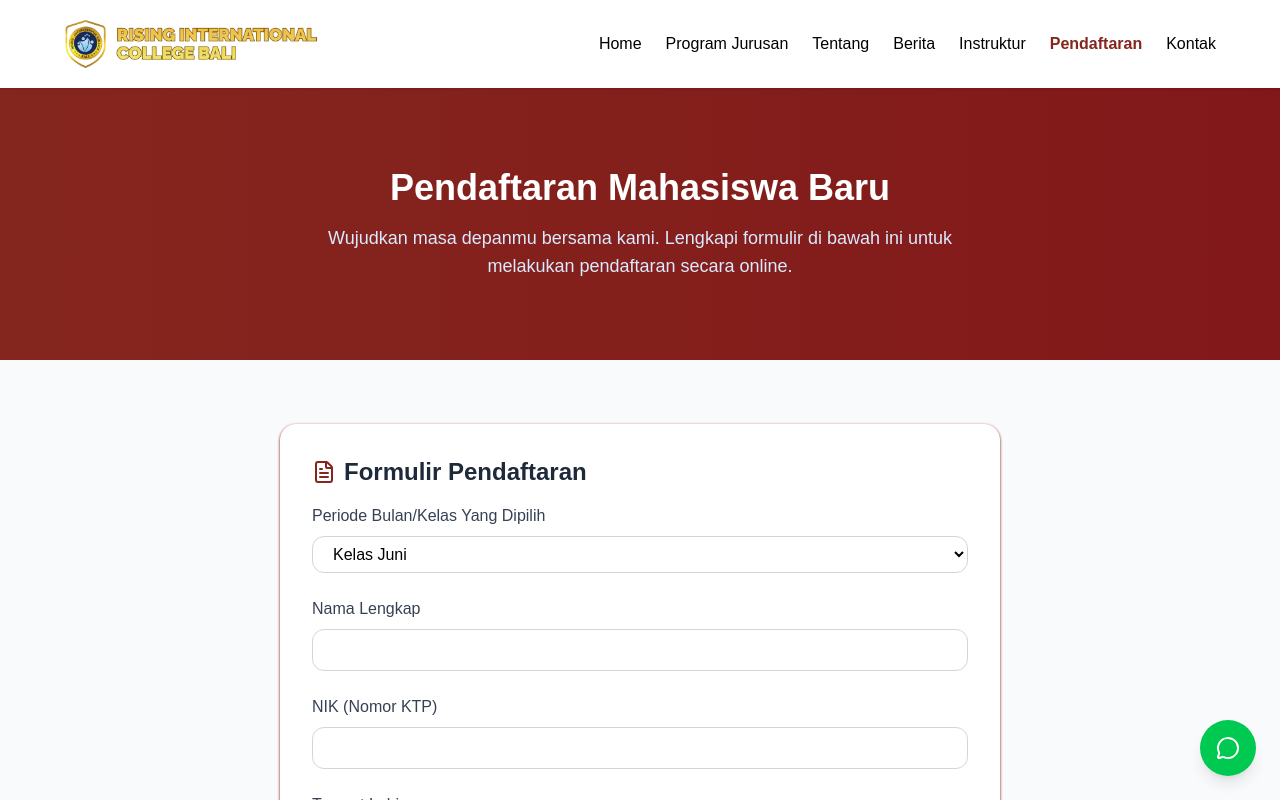
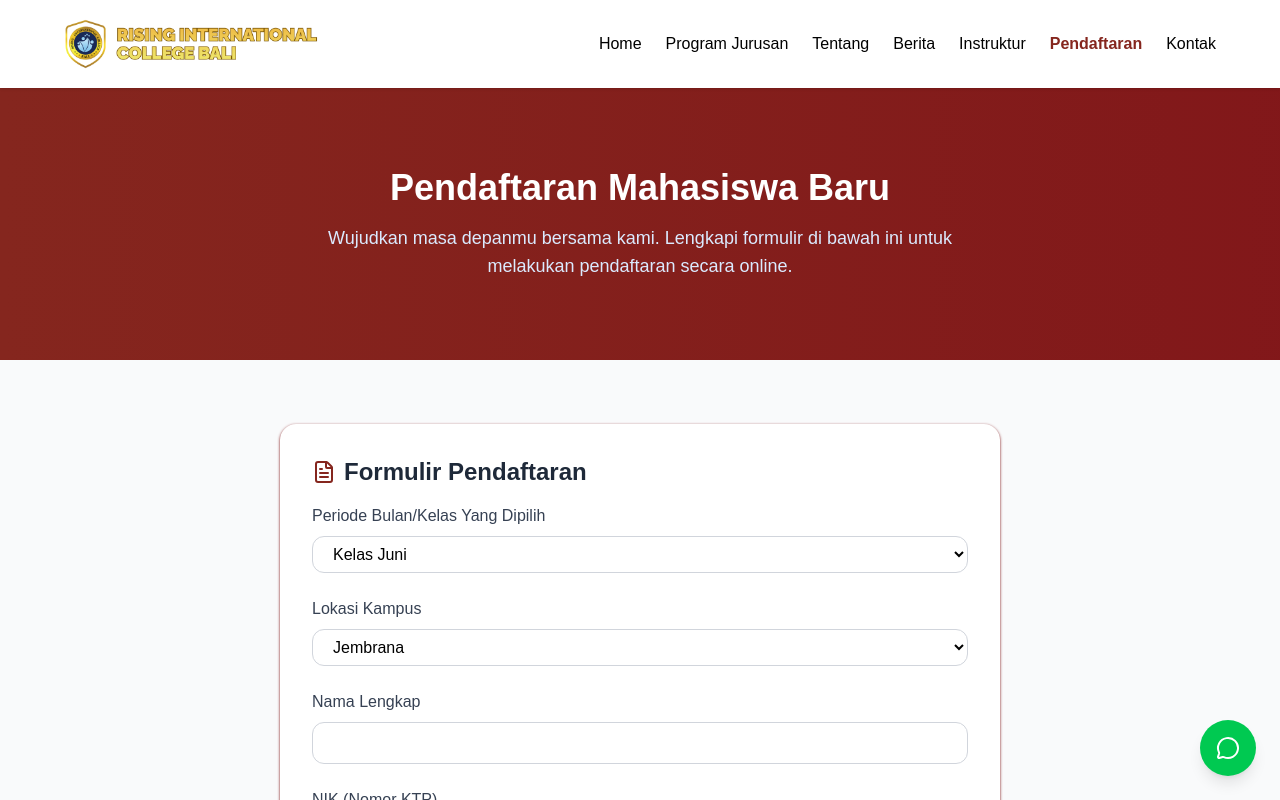
Before and after one commit to wahyudwiprstka/ricbalicollege, a Next.js app: page /pendaftaran in a window 1280 px wide. Shown: the top 800 px of the page. Built offline with nearby package versions, Linux system fonts and the light colour scheme; a web font is replaced by a local one.

Commit message:
add input

```diff
--- a/app/components/Pendaftaran/FormPendaftaran.tsx
+++ b/app/components/Pendaftaran/FormPendaftaran.tsx
@@ -26,6 +26,20 @@ const FormPendaftaran = ({ handleSubmit }: any) => {
           >
             <option value="KELAS JUNI">Kelas Juni</option>
             <option value="KELAS DESEMBER">Kelas Desember</option>
+          </select>
+        </div>
+
+        <div>
+          <label className="block text-gray-700 font-medium mb-2">
+            Lokasi Kampus
+          </label>
+          <select
+            name="entry.1475516640"
+            required
+            className="w-full border border-gray-300 rounded-xl px-4 py-2 focus:ring-2 focus:ring-primary focus:outline-none"
+          >
+            <option value="JEMBRANA">Jembrana</option>
+            <option value="SINGARAJA">Singaraja</option>
           </select>
         </div>
 
```
